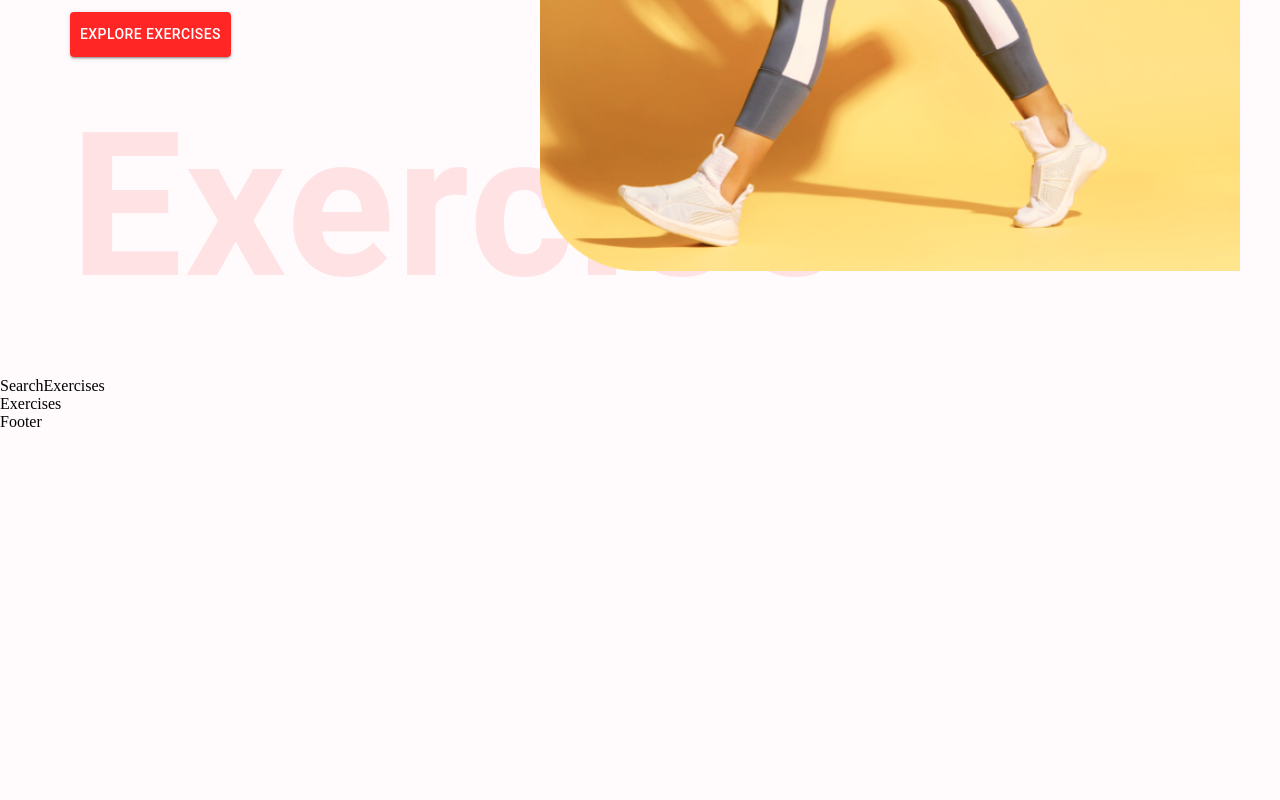
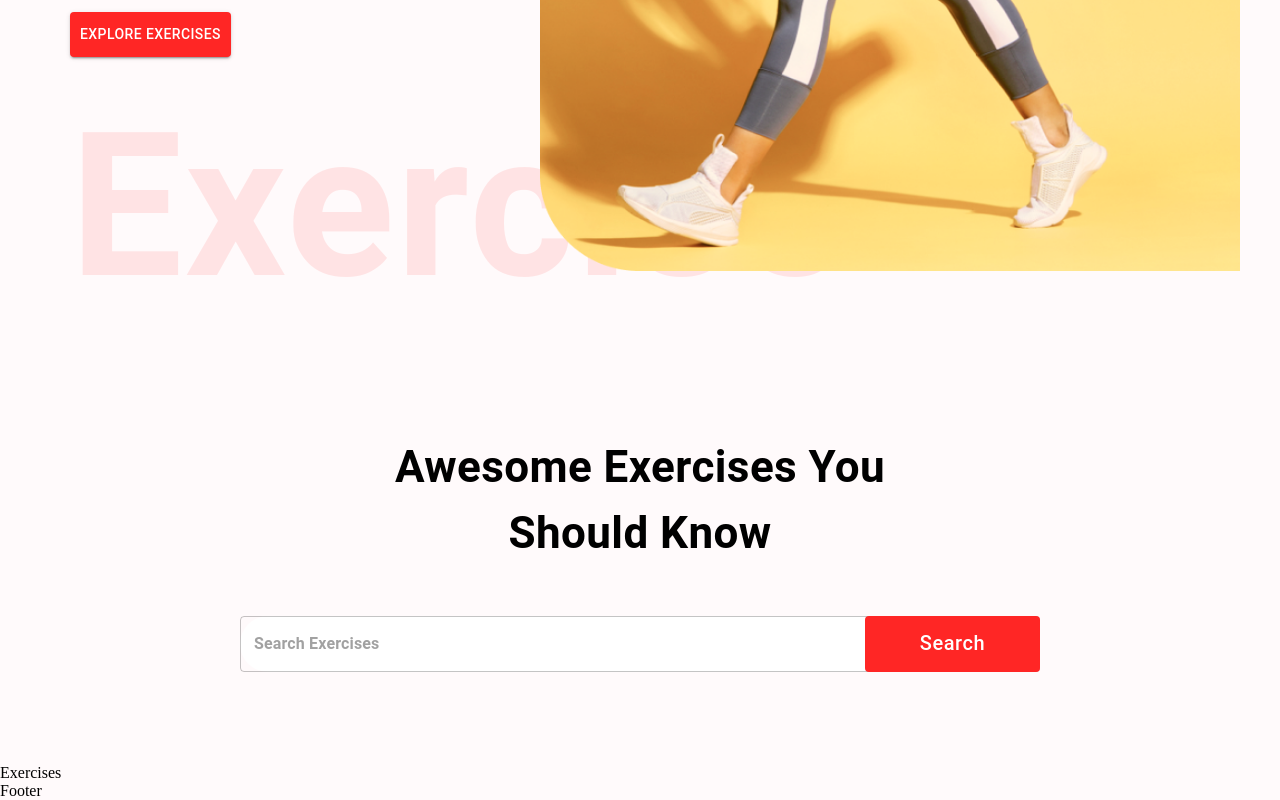
Before and after one commit to rumon5h/fitness-exercises-app-client, a React (Create React App) app: page / in a window 1280 px wide. Shown: the part 595-1395 px from the top of the page. Before the commit the page ends 1026 px from the top, so only its background shows below. Built offline with nearby package versions, Linux system fonts and the light colour scheme.

Commit message:
search ui done

```diff
--- a/src/components/HeroBanner.js
+++ b/src/components/HeroBanner.js
@@ -1,5 +1,5 @@
 import React from 'react';
-import {Button , Box, Stack, Typography} from '@mui/material';
+import {Button , Box, Typography} from '@mui/material';
 import BannerImage from '../assets/images/banner.png';
 
 const HeroBanner = () => {
--- a/src/components/SearchExercises.js
+++ b/src/components/SearchExercises.js
@@ -1,8 +1,34 @@
 import React from 'react'
+import {Box, Button, Stack, TextField, Typography} from '@mui/material';
 
 const SearchExercises = () => {
   return (
-    <div>SearchExercises</div>
+    <Stack alignItems='center' mt='37px' p='20px' justifyContent='center'>
+      <Typography fontWeight={700}
+      sx={{fontSize: {lg: '44px', xs: '30px'}}}
+      mb='50px' textAlign='center'
+      >
+        Awesome Exercises You <br/> Should Know
+      </Typography>
+      <Box position='relative' mb='72px'>
+      <TextField
+      sx={{
+        input: {fontWeight: '700', border: 'none', borderRadius: '4px'},
+        width: {lg: '800px', xs: '350px'},
+        backgroundColor: '#fff',
+        borderRadius: '40px'
+      }}
+      height='76px' value='' onChange={e => {}}
+      placeholder='Search Exercises' type='text'
+      />
+      <Button
+      sx={{backgroundColor: '#FF2625', color: '#fff', textTransform: 'none', width: {lg: '175px', xs: '80px'},
+      fontSize: {lg: '20px', xs: '14px'}, height: '56px', position: 'absolute', right: '0'
+
+    }}
+      className='search-btn'>Search</Button>
+      </Box>
+    </Stack>
   )
 }
 
```
